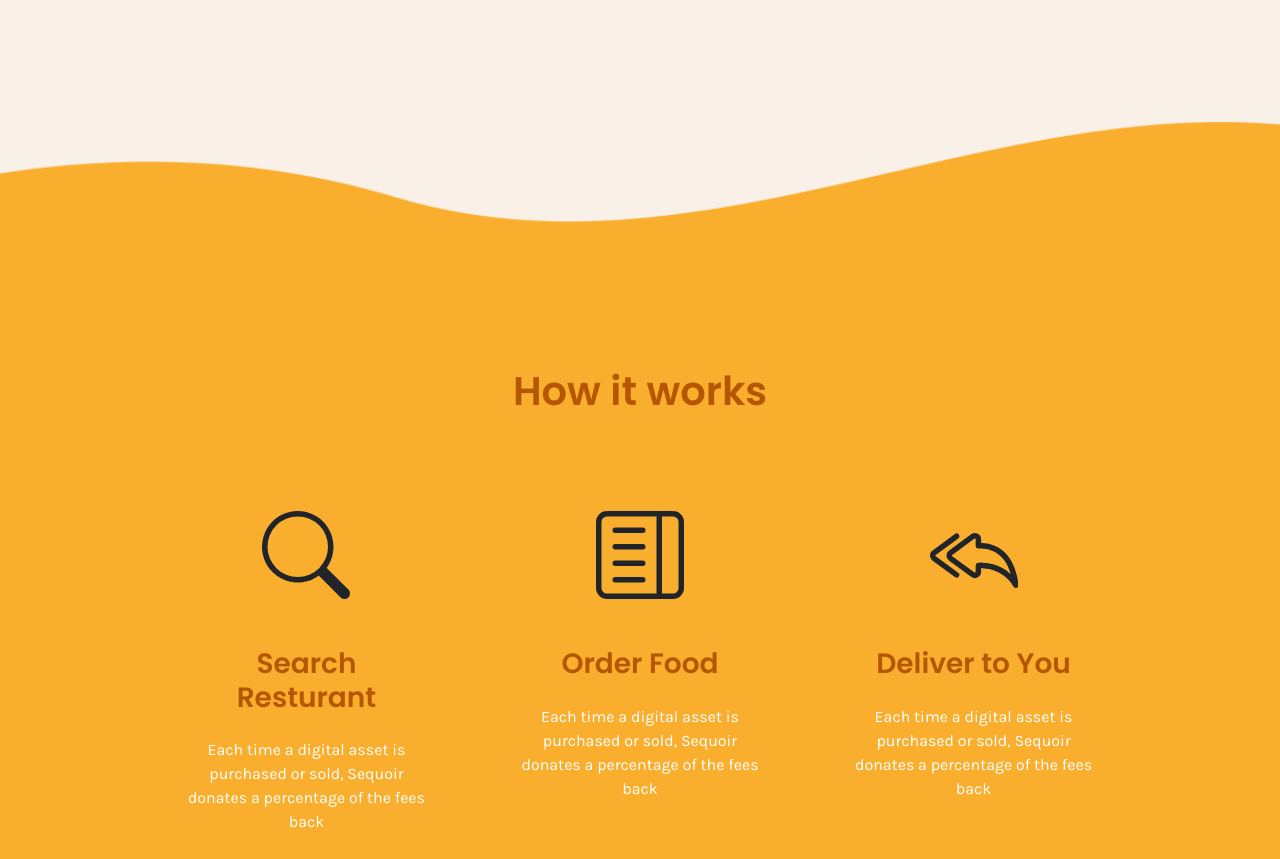
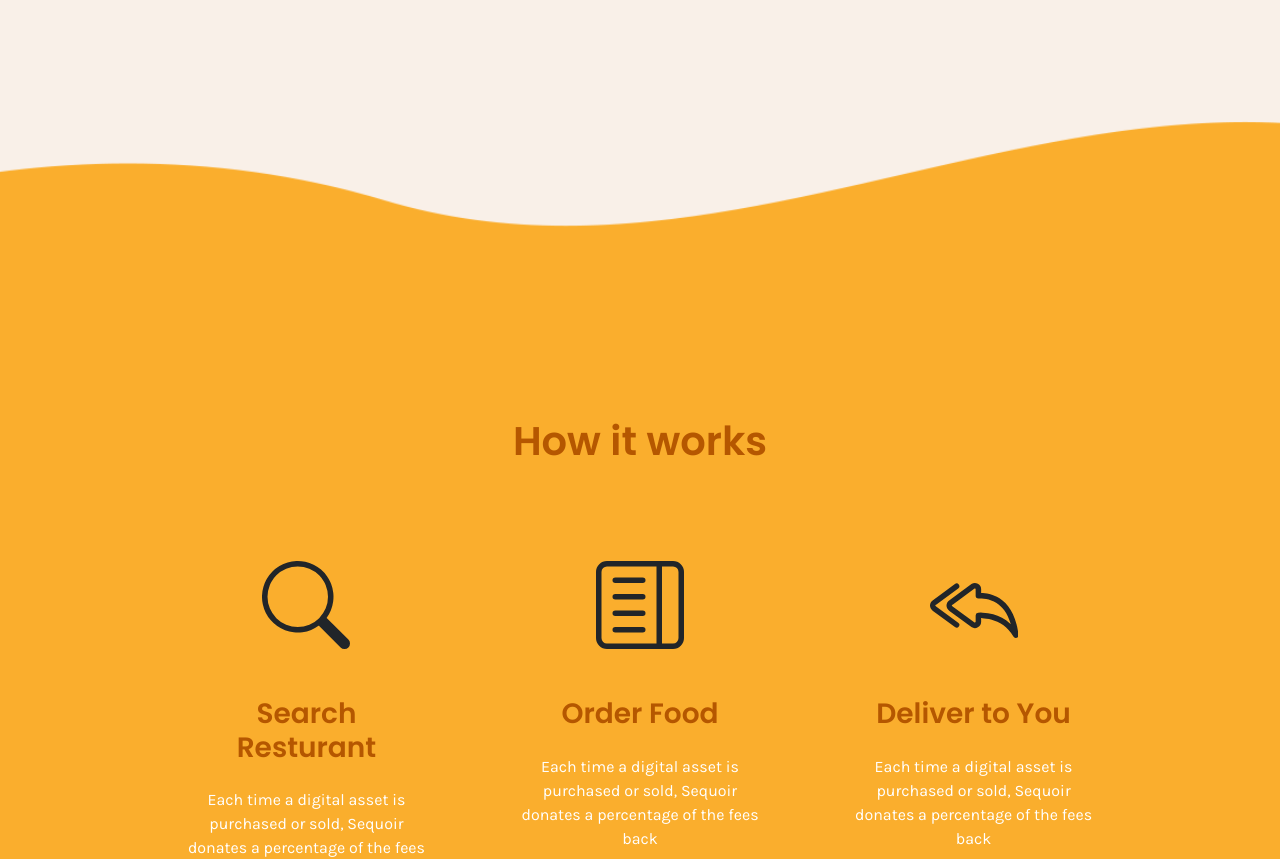
Before and after one commit to mreskini/FoodApp, a React (Create React App) app: page / in a window 1280 px wide. Shown: the part 1960-2819 px from the top of the page. Built offline with nearby package versions, Linux system fonts and the light colour scheme.

Commit message:
fixed the last UI bugs

```diff
--- a/src/assets/css/styles.css
+++ b/src/assets/css/styles.css
@@ -65,8 +65,8 @@
   padding-bottom: 150px !important;
 }
 
-.padding-top-150 {
-  padding-top: 150px !important;
+.padding-top-200 {
+  padding-top: 200px !important;
 }
 
 .hero-section-bg {
--- a/src/assets/scss/general.scss
+++ b/src/assets/scss/general.scss
@@ -68,7 +68,7 @@
 .padding-bottom-150{
     padding-bottom: 150px !important;
 }
-.padding-top-150{
-    padding-top: 150px !important;
+.padding-top-200{
+    padding-top: 200px !important;
 }
 // end: paddins & margins
--- a/src/components/how-to-section.jsx
+++ b/src/components/how-to-section.jsx
@@ -2,7 +2,7 @@ import ComponentWrapper from "./component-wrapper"
 import { BsSearch, BsLayoutTextSidebar, BsReplyAll } from "react-icons/bs"
 const HowTo = () => {
     return (
-        <div className="padding-bottom-150 padding-top-150">
+        <div className="padding-bottom-150 padding-top-200">
             <div className="py-5 my-5">
                 <div className="h1 font-weight-600 text-center">
                     <span className="how-to-section-title">How it works</span>
```
